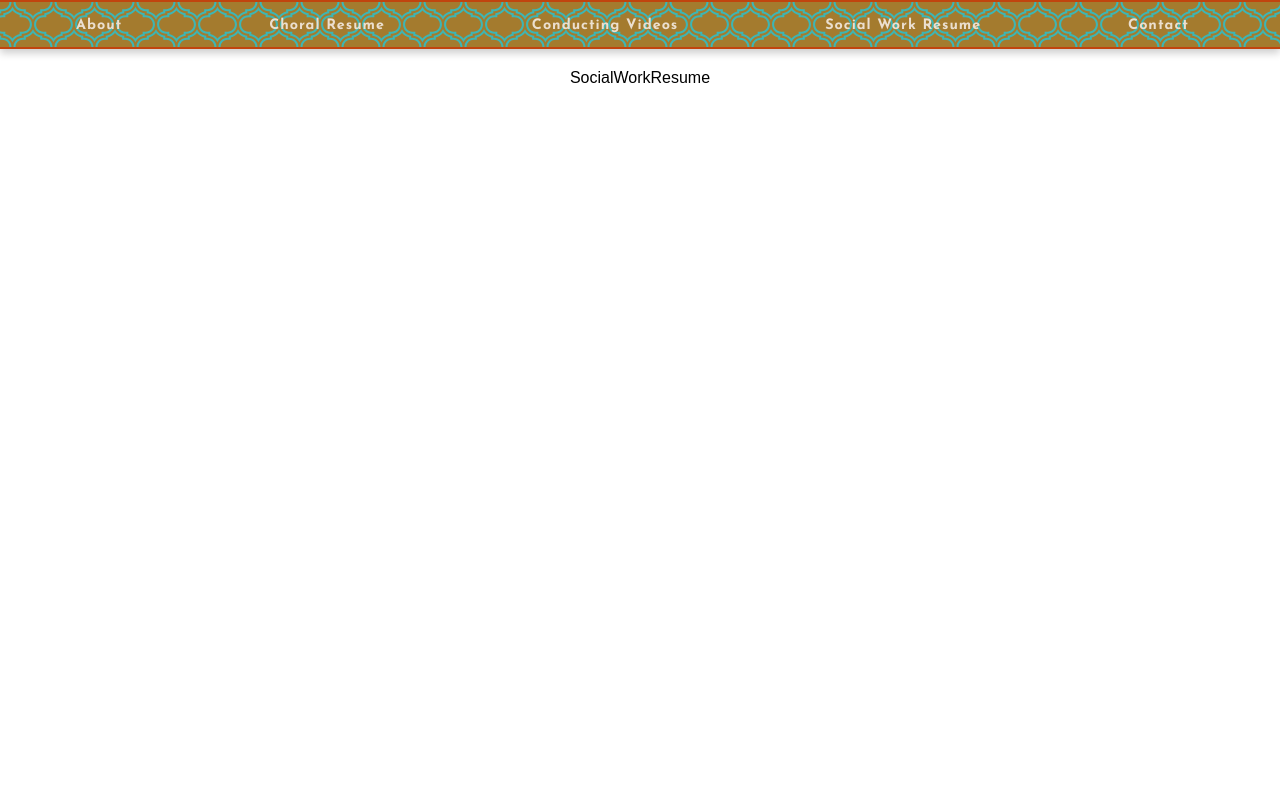
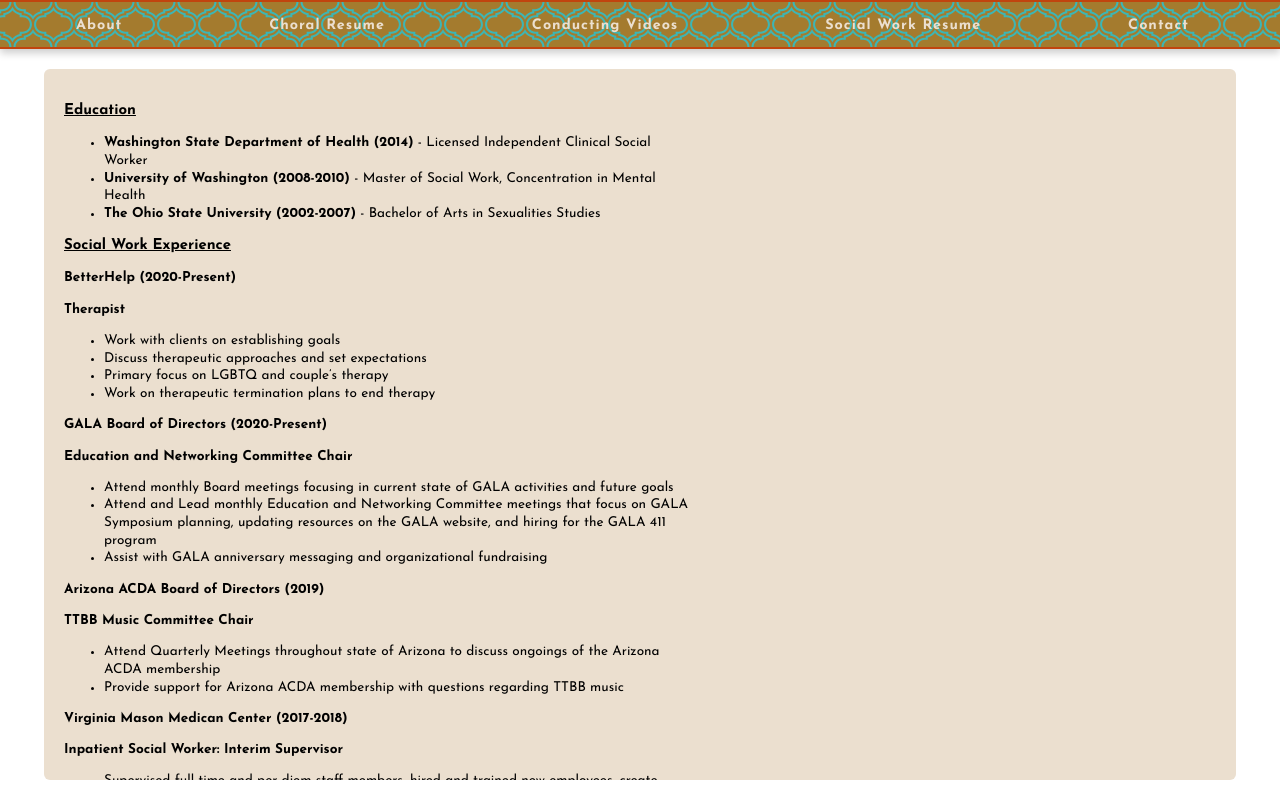
Before and after one commit to stefanpla-dev/brayton-site, a React (Vite) app: page /socialworkresume in a window 1280 px wide. Built offline with nearby package versions, Linux system fonts and the light colour scheme.

Commit message:
added content with minimal styling to the social work resume page.

```diff
--- a/src/components/ChoralResume.jsx
+++ b/src/components/ChoralResume.jsx
@@ -9,15 +9,33 @@
           <h2>Education</h2>
           <ul>
             <li><strong>University of Arizona (2018-2020)</strong> - Master of Music in Choral Conducting</li>
-            <li><strong>Washington State Department of Health (2014)</strong> - Licensed Independent Clinical Social Worker</li>
-            <li><strong>University of Washington (2008-2010)</strong> - Master of Social Work, Mental Health Concentration</li>
-            <li><strong>The Ohio State University (2002-2007)</strong> - Bachelor of Arts in Sexualities Studies</li>
             <li><strong>The Ohio State University (2002-2006)</strong> - Bachelor of Music, Vocal Performance</li>
           </ul>
         </section>
         <section className="resume-section">
           <h2>Choral Experience</h2>
           <div className="experience-item">
+            <h3>*Recurring Responsibilities as Artistic Director*</h3>
+            <ul>
+              <li>Recruit new singers and hold semester auditions</li>
+              <li>Lead weekly rehearsals that focus on learning music, vocal technique
+              and musicality through exercises and interesting choral arrangements</li>
+              <li>Plan musical retreats that focus on advancing choral singing technique,
+              developing show concepts, learning choreography and building singer
+              bonds</li>
+              <li>Meet with creative production team to develop concert scripts, create
+              multimedia presentations for concerts and social media, and arrange for
+              creation of props and costumes for all performances</li>
+              <li>Work with Board of Directors on developing yearly budget for concerts
+              and outreach events</li>
+              <li>Meet with donors and continue to engage their participation in our fund-
+              ing and events for the year</li>
+              <li>Work with other community arts organizations to collaborate for con-
+              certs and outreach events</li>
+              <li>Supervise Accompanist, Hired Musicians, Choreographer and American
+              Sign Language Interpreters</li>
+              <li>Serve as spokesperson for the organization</li>
+            </ul>
             <h3>Columbus Gay Men’s Chorus (2020-Present)</h3>
             <p><strong>Artistic Director</strong></p>
             <ul>
--- a/src/components/SocialWorkResume.jsx
+++ b/src/components/SocialWorkResume.jsx
@@ -3,7 +3,88 @@
 
 function SocialWorkResume() {
   return (
-    <div className="page">SocialWorkResume</div>
+    <div className="social-work-page">
+      <div className="resume-text">
+        <section className="resume-section">
+          <h2>Education</h2>
+          <ul>
+            <li><strong>Washington State Department of Health (2014)</strong> - Licensed Independent Clinical Social Worker</li>
+            <li><strong>University of Washington (2008-2010)</strong> - Master of Social Work, Concentration in Mental Health</li>
+            <li><strong>The Ohio State University (2002-2007)</strong> - Bachelor of Arts in Sexualities Studies</li>
+          </ul>
+        </section>
+        <section className="resume-section">
+          <h2>Social Work Experience</h2>
+          <div className="experience-item">
+            <h3>BetterHelp (2020-Present)</h3>
+            <p><strong>Therapist</strong></p>
+            <ul>
+              <li>Work with clients on establishing goals</li>
+              <li>Discuss therapeutic approaches and set expectations</li>
+              <li>Primary focus on LGBTQ and couple’s therapy</li>
+              <li>Work on therapeutic termination plans to end therapy</li>
+            </ul>
+          </div>
+
+          <div className="experience-item">
+            <h3>GALA Board of Directors (2020-Present)</h3>
+            <p><strong>Education and Networking Committee Chair</strong></p>
+            <ul>
+              <li>Attend monthly Board meetings focusing in current state of GALA
+              activities and future goals</li>
+              <li>Attend and Lead monthly Education and Networking Committee
+              meetings that focus on GALA Symposium planning, updating resources
+              on the GALA website, and hiring for the GALA 411 program</li>
+              <li>Assist with GALA anniversary messaging and organizational
+              fundraising</li>
+            </ul>
+          </div>
+
+          <div className="experience-item">
+            <h3>Arizona ACDA Board of Directors (2019)</h3>
+            <p><strong>TTBB Music Committee Chair</strong></p>
+            <ul>
+              <li>Attend Quarterly Meetings throughout state of Arizona to discuss
+              ongoings of the Arizona ACDA membership</li>
+              <li>Provide support for Arizona ACDA membership with questions
+              regarding TTBB music</li>
+            </ul>
+          </div>
+
+          <div className="experience-item">
+            <h3>Virginia Mason Medican Center (2017-2018)</h3>
+            <p><strong>Inpatient Social Worker: Interim Supervisor</strong></p>
+            <ul>
+              <li>Supervised full-time and per diem staff members, hired and trained new
+              employees, create monthly staffing schedule, assisted with case consulta-
+              tions, engaged with administrations on working through system changes
+              that streamline work, directly supervised social workers towards licen-
+              sure hours, assisted patients with medical and social issues, developed
+              discharge plans with medical team and patient for coordination of care at
+              home or at medically assisted facilities, provide therapeutic interventions
+              with domestic violence survivors, provide addiction service interventions
+              for users, provided bereavement support, advise medical team on proto-
+              col for working with Child Protective Services and Adult Protective Ser-
+              vices, and presented ethical and legal concerns over patient care.</li>
+            </ul>
+          </div>
+
+          <div className="experience-item">
+            <h3>Harborview Medical Center (2011-2016)</h3>
+            <p><strong>Inpatient Social Worker</strong></p>
+            <ul>
+              <li>Assisted patients with medical and social issues, developed discharge
+              plan with medical team and patient for coordination of care at home or at
+              medically assisted facilities, provided therapeutic interventions with do-
+              mestic violence survivors, provided addiction service interventions for
+              users, provided bereavement support, advised medical team on protocol
+              for working with Child Protective Services and Adult Protective Ser-
+              vices, and presented ethical and legal concerns over patient care.</li>
+            </ul>
+          </div>
+        </section>
+      </div>
+    </div>
   )
 }
 
--- a/src/styles/ChoralResume.css
+++ b/src/styles/ChoralResume.css
@@ -28,13 +28,14 @@
 
 .resume-text h2 {
     font-size: 1.1em;
+    text-decoration: underline;
 }
 
 .resume-text h3 {
     font-size: 1em;
 }
 
-.choral-images {
+/* .choral-images {
     display: flex;
     flex-direction: column;
     gap: 400px;
@@ -60,4 +61,4 @@
 
 .choral-image-3 {
     background-image: url('/src/assets/brayton-4.jpg');
-}
+} */
--- a/src/styles/SocialWorkResume.css
+++ b/src/styles/SocialWorkResume.css
@@ -0,0 +1,36 @@
+@import url('https://fonts.googleapis.com/css2?family=Josefin+Sans:wght@400;700&display=swap');
+
+.social-work-page {
+    overflow-y: auto;
+    align-items: flex-start;
+    display: flex;
+    flex-wrap: wrap;
+    margin: 0 auto;
+    padding: 20px;
+    width: 100%;
+    max-width: 90vw;
+    background-color: #ebdfcf;
+    border-radius: 6px;
+  }
+
+  .resume-text {
+    font-family: 'Josefin Sans', sans-serif;
+    font-size: 0.85em;
+    text-align: left;
+    align-self: flex-start;
+    max-width: 55%;
+    line-height: 1.3;
+}
+
+.resume-text h1 {
+    font-size: 1.2em;
+}
+
+.resume-text h2 {
+    font-size: 1.1em;
+    text-decoration: underline;
+}
+
+.resume-text h3 {
+    font-size: 1em;
+}
```
